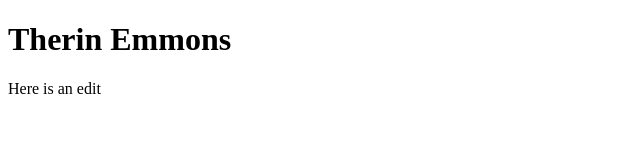
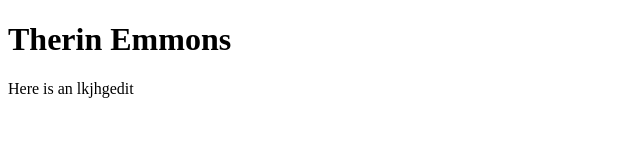
Before and after one commit to Poalris/CSE-Emmonstn.github.io, a plain HTML site: page index.html in a window 1280 px wide. Shown: the full height of the page, 0-640 px from the left. Drawn offline with Linux system fonts and the light colour scheme.

Commit message:
Edit: 09/16/24 post 190

```diff
--- a/index.html
+++ b/index.html
@@ -5,6 +5,6 @@
     </head>
     <body>
         <h1>Therin Emmons</h1>
-        <p>Here is an edit</p>
+        <p>Here is an lkjhgedit</p>
     </body>
 </html>
```
